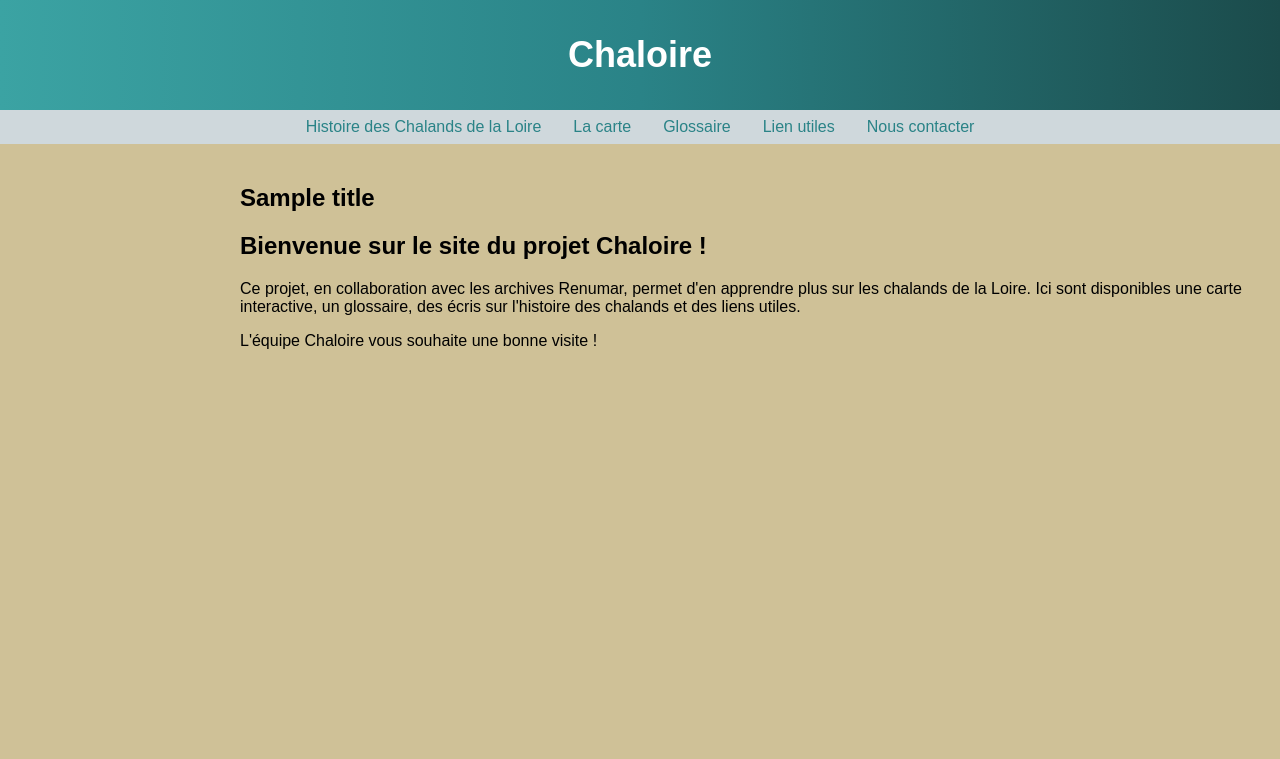
After one commit to PaolorsiSimon/projet_leaflet, a Django app: template map/templates/home.html in a window 1280 px wide. The commit adds this page. Shown: the top 759 px of the page. Run offline with Django 5.2, Linux system fonts and the light colour scheme; the template is opened without the code that fills it: most values are stand-ins (such as "Sample title", 1, 10 or a date in 2020); parts of the project's set-up code (start-up, migrations or seed data) failed here and were passed over.

Commit message:
Ajout page Home + Navbar (base html) + CSS

```diff
--- a/map/static/css/style.css
+++ b/map/static/css/style.css
@@ -1,4 +1,52 @@
 html,
+
+
+
 body {
-  height: 95%;
+  background-color: #CFC197; /* A changer selon préférence */
+  font-family: Arial, sans-serif;
+  margin: 0;
+  height: 95%; /* Rajout de ce qu'il y avait déjà */
 }
+
+/* Style bannière */
+.banner {
+  background: linear-gradient(90deg, #3BA3A3, #2A8387, #1B4B4B);
+  color: white;
+  padding: 10px 0;
+  text-align: center;
+  font-family :fantasy;
+  font-size: large;
+}
+
+/* Barre de navigation latérale */
+.navbar {
+  background-color: #CFD8DC; /* A changer selon préférence */
+  overflow: hidden;
+  display: flex;
+  justify-content: center; /* Centrer les éléments horizontalement */
+}
+
+.navbar ul {
+  list-style-type: none;
+  padding: 0;
+  margin: 0;
+  display: flex;
+}
+
+.navbar ul li {
+  padding: 8px 16px; /* Espacement autour des liens */
+  text-align: center;
+}
+
+.navbar ul li a {
+  color: #2A8387;
+  text-decoration: none;
+  display: block;
+}
+
+/* Contenu principal */
+.content {
+  margin-left: 220px;
+  padding: 20px;
+}
--- /dev/null
+++ b/map/templates/home.html
@@ -0,0 +1,24 @@
+
+<!--Je prend pour base d'affichage base.html avec la balise extends-->
+{% extends 'navbar.html' %}
+
+{% block banner %}
+  <!-- début du body, j'indique un conteneur, je donne au site un nom, cela pour préparer à une mise en forme css propre -->
+  <body>
+    <header class ="banner">
+        <h1>Chaloire</h1>
+    </header>
+{% endblock %}
+
+
+{% block content %}
+<!-- Contenu du site qui va apparaitre dans le conteneur et sous la barre des onglets -->
+    <div id="contenu">
+      <h2>Bienvenue sur le site du projet Chaloire !</h2>
+      <p>Ce projet, en collaboration avec les archives Renumar, permet d'en apprendre plus sur les chalands de la Loire. Ici sont disponibles une carte interactive, un glossaire, des écris sur l'histoire des chalands et des liens utiles.</p>
+    </div>
+
+    <p id="footer">L'équipe Chaloire vous souhaite une bonne visite !</p>
+  </div>
+  </body>
+{% endblock %}
--- a/map/templates/navbar.html
+++ b/map/templates/navbar.html
@@ -0,0 +1,55 @@
+<!DOCTYPE html>
+<html lang="fr">
+
+<!-- Head du site : j'y indique les auteurs, le css à lier, le titre du site -->
+<head>
+    <meta charset="utf-8" />
+    <meta name="author" content="Equipe Chalands"/>
+
+<!-- Indication lien css des pages du site -->
+    {% load static %}
+    <link rel="stylesheet" type="text/css" href="{% static 'css/style.css' %}">
+
+    <title> Chaloire </title>
+  </head>
+
+ <!-- banière de navigation du site + titre page -->
+<body>
+
+{% block banner %}
+  <header class ="banner">
+
+    <h1 id="titrePage"></h1>
+
+  </header>
+  {% endblock %}
+
+  <div class ="navbar">
+
+    <nav>
+
+      <ul id="navigation">
+
+        <li><a href="">Histoire des Chalands de la Loire</a></li> <!-- RAJOUTER LES NOMS PLUS TARD-->
+        <li><a href="">La carte</a></li>
+        <li><a href="">Glossaire</a></li>
+        <li><a href="">Lien utiles</a></li>
+       <li><a href="">Nous contacter</a></li>
+
+      </ul>
+
+    </nav>
+
+  </div>
+
+<!-- Contenu du site qui va apparaitre dans le body -->
+
+<div class="content">
+  <H2>{{ title }}</H2>
+  {% block content %}
+      <!-- Le contenu spécifique à chaque page sera inséré ici -->
+  {% endblock %}
+
+</div>
+  </body>
+</html>
--- a/map/urls.py
+++ b/map/urls.py
@@ -7,10 +7,14 @@ app_name = 'map'
 #AJOUTER URL POUR FRONT
 
 urlpatterns = [
-    path('', views.MapPageView.as_view(), name='map'),
+    path('map/', views.MapPageView.as_view(), name='map'),
     path('itineraires_data/', views.itineraires_dataset, name='itineraires_data'),
     path('pointsInteret_data/', views.pointsInteret_dataset, name='pointsInteret_data'),
     path('typePoints_data/', views.type_point_dataset, name='typePoints_data'),
+#AJOUT POUR FRONT CI DESSOUS
+    path('', views.home, name='home'),
+
+
 
 
 
--- a/projet_leaflet/urls.py
+++ b/projet_leaflet/urls.py
@@ -19,5 +19,5 @@ from django.urls import include, path
 
 urlpatterns = [
     path('admin/', admin.site.urls),
-    path('',include('map.urls'))
+    path('',include('map.urls')),
 ]
```
Also changed, not shown: map/views.py (+7 -0 lines).
